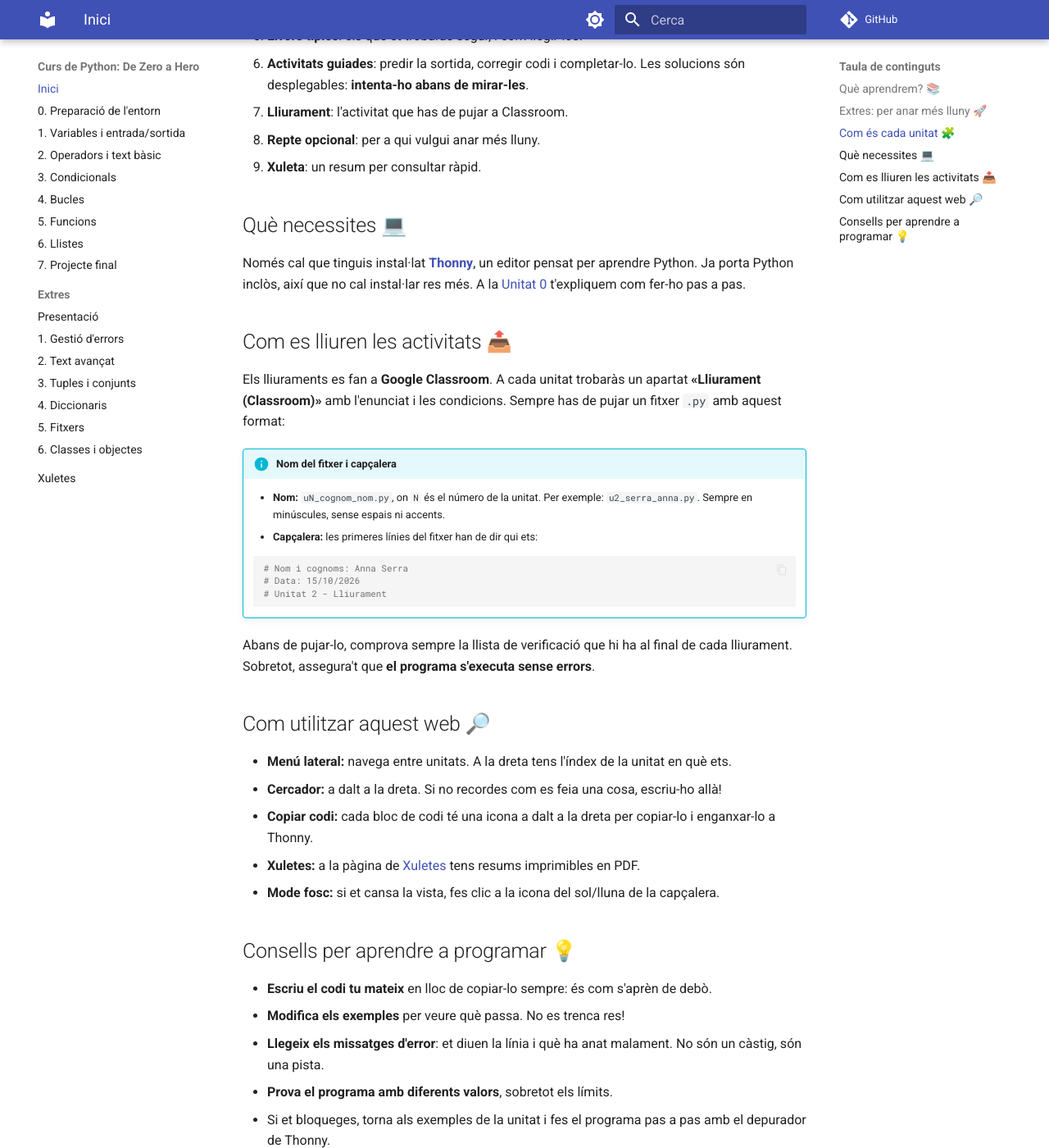
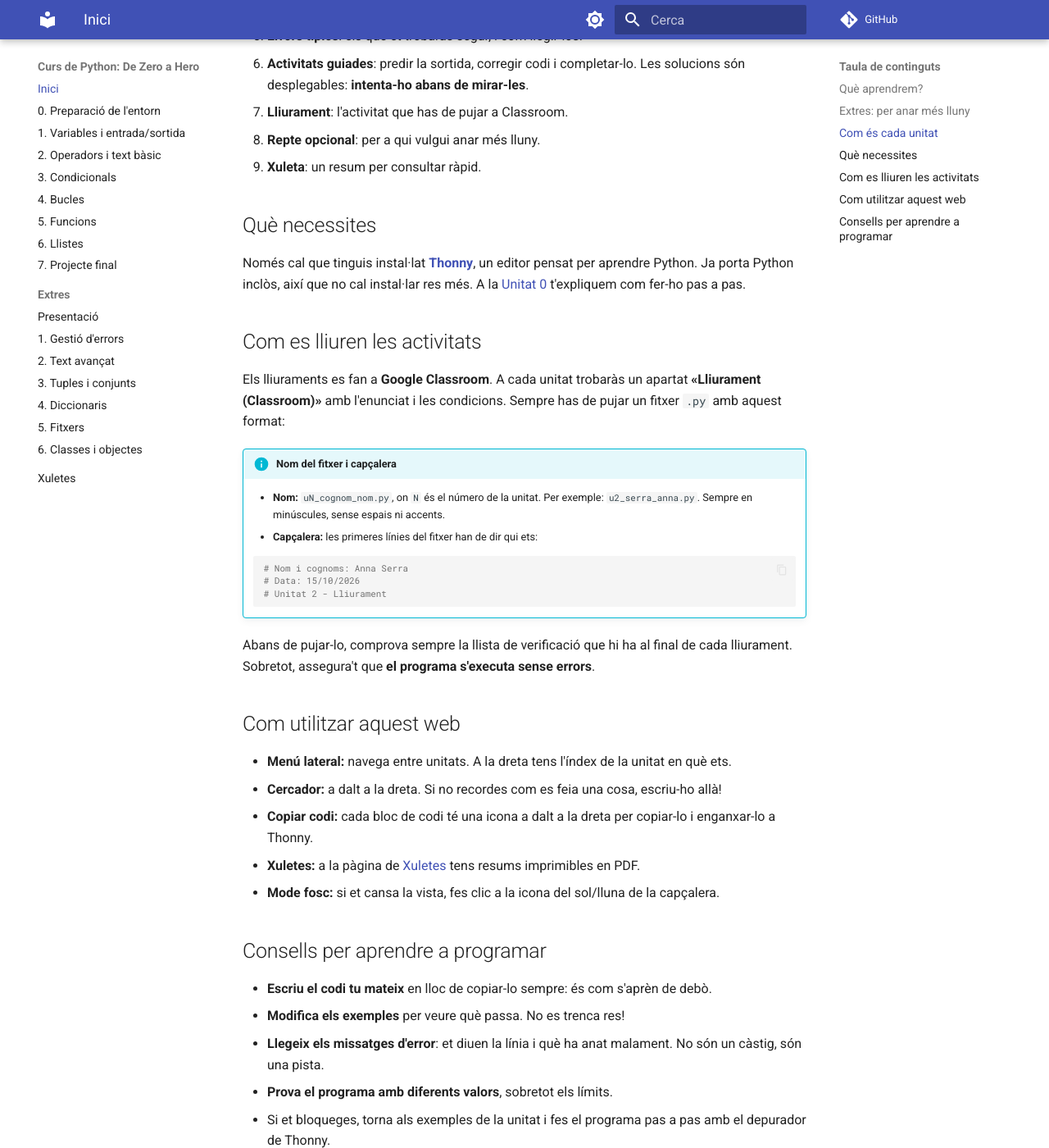
Before and after one commit to AlbertGodina/curs-python-web, an MkDocs documentation site: the page built from docs/index.md, in a window 1280 px wide and 1400 px high, scrolled down 1381 px. Shown: the whole window at 82% size. Built offline with MkDocs 1.6.1 and Material for MkDocs 9.7.7, drawn with Linux system fonts in a browser that asks for light colours; comment, search, counter and statistics services are not loaded; some of the changed text lies outside the part shown.

Commit message:
Update course material formatting and content

```diff
--- a/docs/index.md
+++ b/docs/index.md
@@ -1,10 +1,10 @@
-# Benvinguts al Curs de Python! 🐍
+# Benvinguts al Curs de Python!
 
 Hola! Aquest és el material del curs de **Python per a 4t d'ESO**. Aquí trobaràs la teoria, els exemples resolts i les activitats que farem servir a classe per aprendre a programar des de zero.
 
 No cal que tinguis coneixements previs de programació. Ja has treballat el pensament computacional i els algorismes: ara els escriurem en un llenguatge real. Començarem per les bases i, a poc a poc, construirem programes més complexos fins a crear el teu propi projecte final.
 
-## Què aprendrem? 📚
+## Què aprendrem?
 
 El curs té **8 unitats**. Pots anar a cadascuna des del menú lateral o des d'aquesta llista:
 
@@ -17,7 +17,7 @@ El curs té **8 unitats**. Pots anar a cadascuna des del menú lateral o des d'a
 * **[Unitat 6. Llistes](06-llistes.md)**: treballar amb moltes dades a la vegada.
 * **[Unitat 7. Projecte final](07-projecte-final.md)**: aplicar tot l'après en un programa teu (un joc, una agenda, una calculadora...).
 
-## Extres: per anar més lluny 🚀
+## Extres: per anar més lluny
 
 Quan acabis les unitats (o si vas més ràpid), tens els **[Extres](extres/index.md)**: pàgines d'ampliació opcionals, sense lliurament, amb activitats i solucions desplegables.
 
@@ -28,7 +28,7 @@ Quan acabis les unitats (o si vas més ràpid), tens els **[Extres](extres/index
 * **[Fitxers](extres/05-fitxers.md)**: guardar i recuperar dades.
 * **[Classes i objectes](extres/06-classes.md)**: crea els teus propis tipus de dades.
 
-## Com és cada unitat 🧩
+## Com és cada unitat
 
 Totes les unitats tenen la mateixa estructura perquè sàpigues sempre on buscar què:
 
@@ -42,11 +42,11 @@ Totes les unitats tenen la mateixa estructura perquè sàpigues sempre on buscar
 8. **Repte opcional**: per a qui vulgui anar més lluny.
 9. **Xuleta**: un resum per consultar ràpid.
 
-## Què necessites 💻
+## Què necessites
 
 Només cal que tinguis instal·lat **[Thonny](https://thonny.org)**, un editor pensat per aprendre Python. Ja porta Python inclòs, així que no cal instal·lar res més. A la [Unitat 0](00-preparacio.md) t'expliquem com fer-ho pas a pas.
 
-## Com es lliuren les activitats 📤
+## Com es lliuren les activitats
 
 Els lliuraments es fan a **Google Classroom**. A cada unitat trobaràs un apartat **«Lliurament (Classroom)»** amb l'enunciat i les condicions. Sempre has de pujar un fitxer `.py` amb aquest format:
 
@@ -62,7 +62,7 @@ Els lliuraments es fan a **Google Classroom**. A cada unitat trobaràs un aparta
 
 Abans de pujar-lo, comprova sempre la llista de verificació que hi ha al final de cada lliurament. Sobretot, assegura't que **el programa s'executa sense errors**.
 
-## Com utilitzar aquest web 🔎
+## Com utilitzar aquest web
 
 * **Menú lateral:** navega entre unitats. A la dreta tens l'índex de la unitat en què ets.
 * **Cercador:** a dalt a la dreta. Si no recordes com es feia una cosa, escriu-ho allà!
@@ -70,7 +70,7 @@ Abans de pujar-lo, comprova sempre la llista de verificació que hi ha al final
 * **Xuletes:** a la pàgina de [Xuletes](xuletes.md) tens resums imprimibles en PDF.
 * **Mode fosc:** si et cansa la vista, fes clic a la icona del sol/lluna de la capçalera.
 
-## Consells per aprendre a programar 💡
+## Consells per aprendre a programar
 
 * **Escriu el codi tu mateix** en lloc de copiar-lo sempre: és com s'aprèn de debò.
 * **Modifica els exemples** per veure què passa. No es trenca res!
@@ -78,6 +78,6 @@ Abans de pujar-lo, comprova sempre la llista de verificació que hi ha al final
 * **Prova el programa amb diferents valors**, sobretot els límits.
 * Si et bloqueges, torna als exemples de la unitat i fes el programa pas a pas amb el depurador de Thonny.
 
-Estàs a punt? Som-hi! 🚀
+Estàs a punt? Som-hi!
 
 [➡️ Comença per la Unitat 0](00-preparacio.md){ .md-button .md-button--primary }
```
